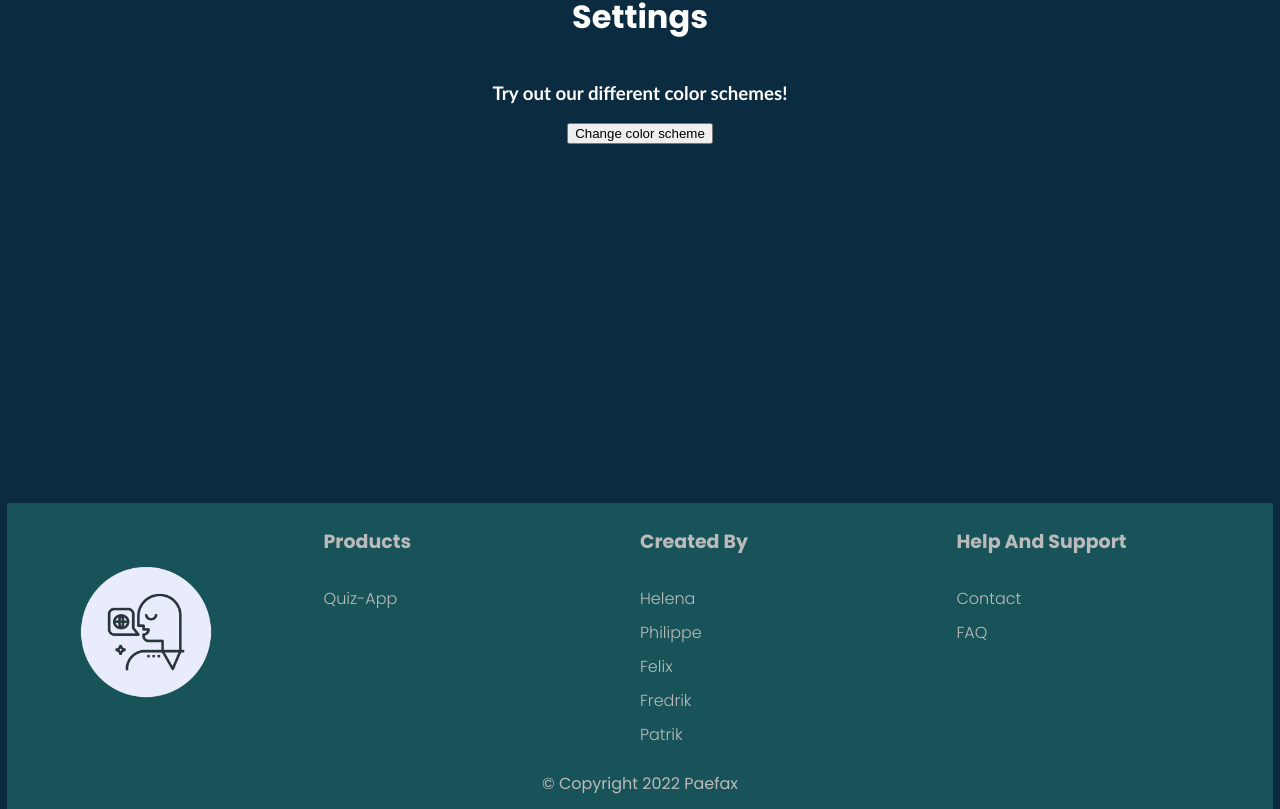
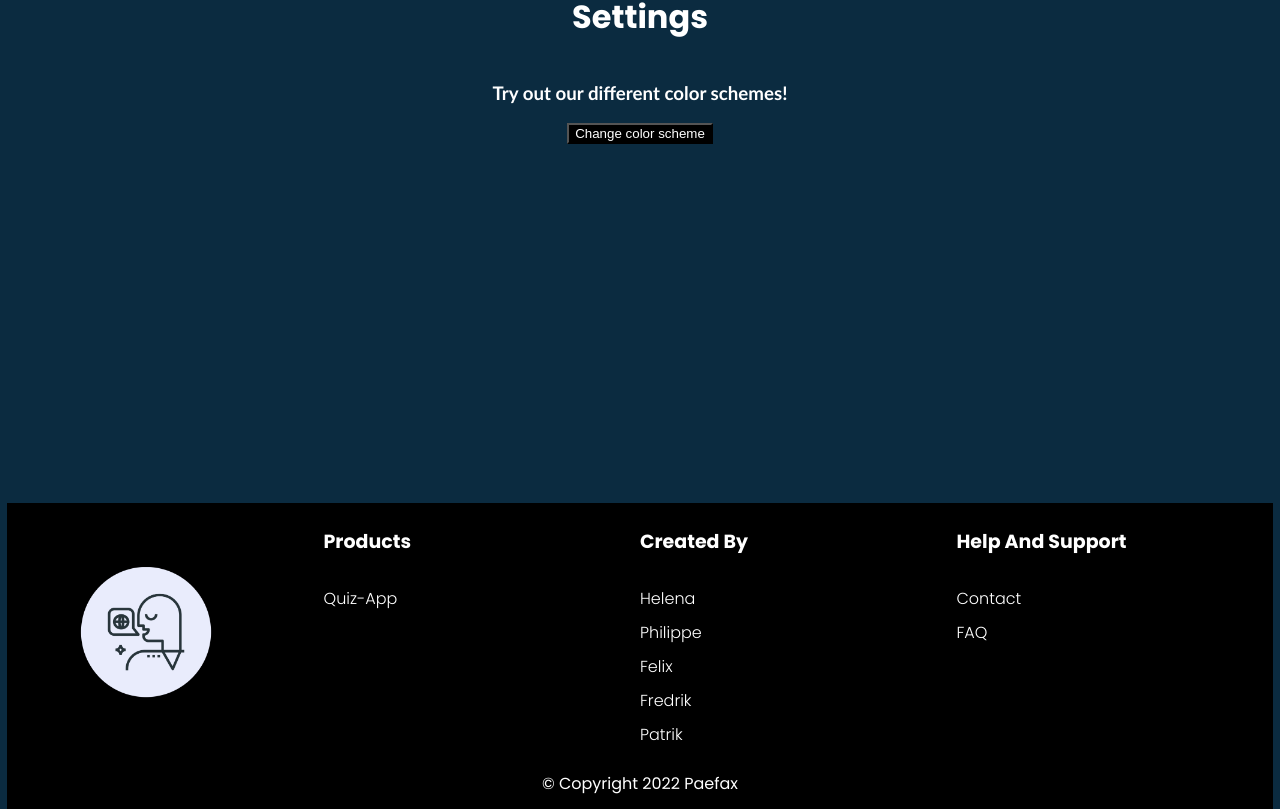
Before and after one commit to Paefax/paefax-language-app, a Vue app: page /settings in a window 1280 px wide. Shown: the part 319-1128 px from the top of the page. Built offline with nearby package versions, Linux system fonts and the light colour scheme.

Commit message:
updates method of changing color

```diff
--- a/src/components/DarkModeToggle.vue
+++ b/src/components/DarkModeToggle.vue
@@ -6,7 +6,7 @@
 
 
 <script setup>
-import { useTheme } from "@/stores/theme";
+import { useTheme } from "../stores/theme";
 
 const theme = useTheme();
 
@@ -18,6 +18,8 @@ const clickToggle = () => {
 
 <style scoped>
 .toggle {
-    color: v-bind(theme.theme.color)
+    color: v-bind('theme.theme.color');
+    background-color: v-bind('theme.theme.backgroundColor');
+
 }
 </style>
--- a/src/components/NavFooter.vue
+++ b/src/components/NavFooter.vue
@@ -4,10 +4,7 @@
       <div class="footer-col">
         <ul>
           <li>
-            <img
-              src="../assets/images/white-logo-without-text.png"
-              alt="logo"
-            />
+            <img src="../assets/images/white-logo-without-text.png" alt="logo" />
           </li>
         </ul>
       </div>
@@ -41,6 +38,14 @@
   </div>
 </template>
 
+<script setup>
+import { useTheme } from "../stores/theme";
+
+const theme = useTheme();
+
+
+</script>
+
 <style scoped>
 @import url("https://fonts.googleapis.com/css2?family=Poppins:wght@300;400;500;600;700&display=swap");
 
@@ -51,38 +56,46 @@
   line-height: 1.5;
   font-family: "Poppins", sans-serif;
 }
+
 .copyright-label {
   text-align: center;
   font-weight: 400;
-  color: #bbbbbb;
+  color: v-bind('theme.theme.color');
   margin-top: 2vw;
   margin-bottom: 1vw;
 }
+
 .container {
-  background: #185359;
+  color: v-bind('theme.theme.color');
+  background-color: v-bind('theme.theme.backgroundColor');
   width: 98.9vw;
   position: relative;
   margin-top: 28vw;
 }
+
 ul {
   list-style: none;
 }
+
 .row {
   display: flex;
   flex-wrap: wrap;
 }
+
 img {
   margin-top: 5vw;
   margin-left: 5vw;
   width: 150px;
 }
+
 .footer-col {
   width: 25%;
 }
 
 .footer-col h4 {
   font-size: 19px;
-  color: #bbbbbb;
+  color: v-bind('theme.theme.color');
+  background-color: v-bind('theme.theme.backgroundColor');
   text-transform: capitalize;
   margin-bottom: 30px;
   font-weight: 00;
@@ -97,14 +110,16 @@ img {
 .footer-col ul li a {
   font-size: 16px;
   text-transform: capitalize;
+  background-color: v-bind('theme.theme.backgroundColor');
+  color: v-bind('theme.theme.color');
+
   text-decoration: none;
   font-weight: 300;
-  color: #bbbbbb;
   display: block;
 }
 
 .footer-col ul li a:hover {
-  color: #ffffff;
+  color: v-bind('theme.theme.color');
   padding-left: 10px;
 }
 
--- a/src/stores/theme.js
+++ b/src/stores/theme.js
@@ -5,14 +5,15 @@ export const useTheme = defineStore("theme", () => {
 
   const darkMode = ref(false);
 
+  const backgroundColorLight = "white";
+  const backgroundColorDark = "black";
 
   const theme = computed (() => {
     return {
-        color: darkMode.value ? "white" : "black",
-        backgroundColor: darkMode.value ? "white" : "black",
+        color: darkMode.value ? "black" : "white",
+        backgroundColor: darkMode.value ? backgroundColorLight : backgroundColorDark,
     }
   })
-
 
   const toggleDarkMode = () => {
     console.log(darkMode.value)
```
